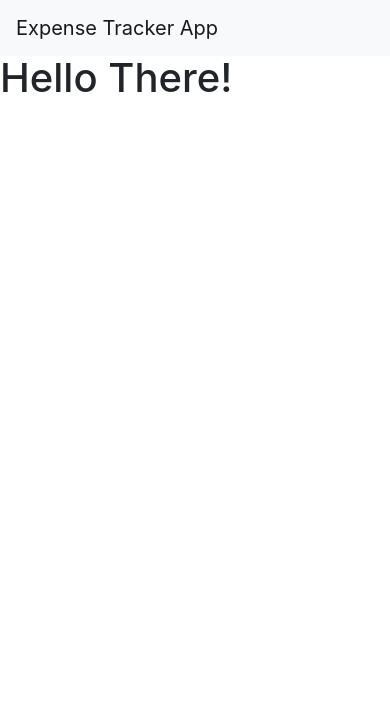
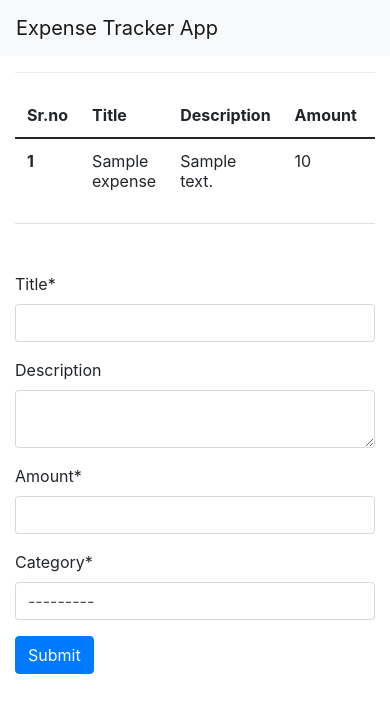
Before and after one commit to vainavinair/Expense-Tracker-Django, a Django app: page / in a window 390 px wide. Shown: the top 713 px of the page. Run offline with Django 4.2, Linux system fonts and the light colour scheme; a user stored in the database is signed in; tables that the repository leaves empty hold one stand-in row (values such as "Sample post"); some libraries are stand-ins or nearby versions.

Commit message:
create form with ajax

```diff
--- /dev/null
+++ b/tracker/forms.py
@@ -0,0 +1,15 @@
+from django import forms
+from .models import Expense
+
+class CreateExpenseForm(forms.ModelForm):
+    class Meta:
+        model = Expense
+        fields = (
+            'title',
+            'description',
+            'amount',
+            'category'
+        )
+        widgets = {
+            'description': forms.Textarea(attrs={'rows': 2})
+        }
--- a/tracker/models.py
+++ b/tracker/models.py
@@ -3,6 +3,9 @@
 
 class Category(models.Model):
     name = models.CharField(max_length=100)
+
+    def __str__(self) -> str:
+        return self.name
 
 class Expense(models.Model):
     user = models.ForeignKey(User, on_delete=models.CASCADE)
@@ -11,3 +14,6 @@
     amount = models.IntegerField()
     category = models.ForeignKey(Category, on_delete=models.CASCADE)
     created_at = models.DateTimeField(auto_now_add=True)
+
+    def __str__(self) -> str:
+        return self.title
--- /dev/null
+++ b/tracker/static/tracker/index.js
@@ -0,0 +1,27 @@
+$(document).ready(function() {
+    $("#submit_btn").click(function(event) {
+        event.preventDefault();
+
+        var formData = new FormData();
+        formData.append("csrfmiddlewaretoken", $("input[name='csrfmiddlewaretoken']").val());
+        formData.append("title", $("#id_title").val());
+        formData.append("description", $("#id_description").val());
+        formData.append("amount", parseInt($("#id_amount").val()));
+        formData.append("category", $("#id_category").val());
+
+        $.ajax({
+            type: "POST",
+            url: "",
+            data: formData,
+            processData: false,
+            contentType: false,
+            success: function(response) {
+                console.log("Form data successfully submitted!");
+            },
+            error: function(xhr, status, error) {
+                console.log("Error occurred while submitting the form data:", error);
+            }
+        });
+
+    });
+});
--- a/tracker/templates/tracker/base.html
+++ b/tracker/templates/tracker/base.html
@@ -1,4 +1,6 @@
 <head>
+  <script src="https://ajax.googleapis.com/ajax/libs/jquery/3.6.4/jquery.min.js"></script>
+
     <meta charset="utf-8">
     <meta name="viewport" content="width=device-width, initial-scale=1, shrink-to-fit=no">
     <link rel="stylesheet" href="https://cdnjs.cloudflare.com/ajax/libs/twitter-bootstrap/5.0.2/css/bootstrap.min.css">
--- a/tracker/templates/tracker/home.html
+++ b/tracker/templates/tracker/home.html
@@ -1,4 +1,54 @@
 {% extends 'tracker/base.html' %}
 {% block content %}
-    <h1>Hello There!</h1>
+    <div class="container-fluid">
+        <div class="row">
+            <div class="col-md-8 my-3">
+                <div class="table-responsive"  id="expense_table" >
+                    <table class="table">
+                        <thead class="thead-dark">
+                            <tr>
+                                <th scope="col">Sr.no</th>
+                                <th scope="col">Title</th>
+                                <th scope="col">Description</th>
+                                <th scope="col">Amount</th>
+                                <th scope="col">Category</th>
+                                <th scope="col">Created At</th>
+                            </tr>
+                        </thead>
+                        <tbody>
+                            {% for obj in expenses %}
+                                <tr>
+                                    <th scope="row">{{ forloop.counter }}</th>
+                                    <td>{{ obj.title }}</td>
+                                    {% if obj.description %}
+                                    <td>
+                                            {{ obj.description }}
+                                        </td>
+                                        {% else %}
+                                        <td class="text-muted">
+                                            no description provided
+                                        </td>
+                                        {% endif %}
+
+                                    <td>{{ obj.amount }}</td>
+                                    <td>{{ obj.category }}</td>
+                                    <td>{{ obj.created_at }}</td>
+                                </tr>
+                            {% endfor %}
+                        </tbody>
+                    </table>
+                </div>
+            </div>
+            <div class="col-md-4 my-3">
+                {% load crispy_forms_tags %}
+                    <form method="post">
+                        {% csrf_token %}
+                        {{form|crispy}}
+                        <button id="submit_btn" type="submit" class="btn btn-primary">Submit</button>
+                </form>
+            </div>
+        </div>
+    </div>
+    <script src="static/tracker/index.js"></script>
+
 {% endblock content %}
--- a/tracker/views.py
+++ b/tracker/views.py
@@ -1,12 +1,32 @@
 import os
-from django.shortcuts import render
+from django.http import HttpResponse
+from django.shortcuts import render,redirect
 from django.contrib.auth.decorators import login_required
+
+from .models import Expense
+from .forms import CreateExpenseForm
+
 
 @login_required
 def home_view(request):
-    # api_key = os.environ['API_KEY']
-    # print (api_key)
-    return render(request, 'tracker/home.html')
+    form = CreateExpenseForm(request.POST or None)
+
+    if request.method == 'POST':
+        if form.is_valid():
+            user = request.user  # Assuming you want to use the currently logged-in user
+            form.instance.user = user
+            form.save()
+            return HttpResponse("good request")
+
+    elif request.method == 'GET':
+        # api_key = os.environ['API_KEY']
+        # print (api_key)
+        context = {
+            'expenses': Expense.objects.filter(user=request.user).order_by('-created_at'),
+            'form': form
+        }
+        return render(request, 'tracker/home.html', context)
+
 
 def error_view(request):
     return render(request, 'tracker/error.html')
```
Also changed, not shown: tracker/templates/tracker/expense_table.html (added, +22 -0 lines).
